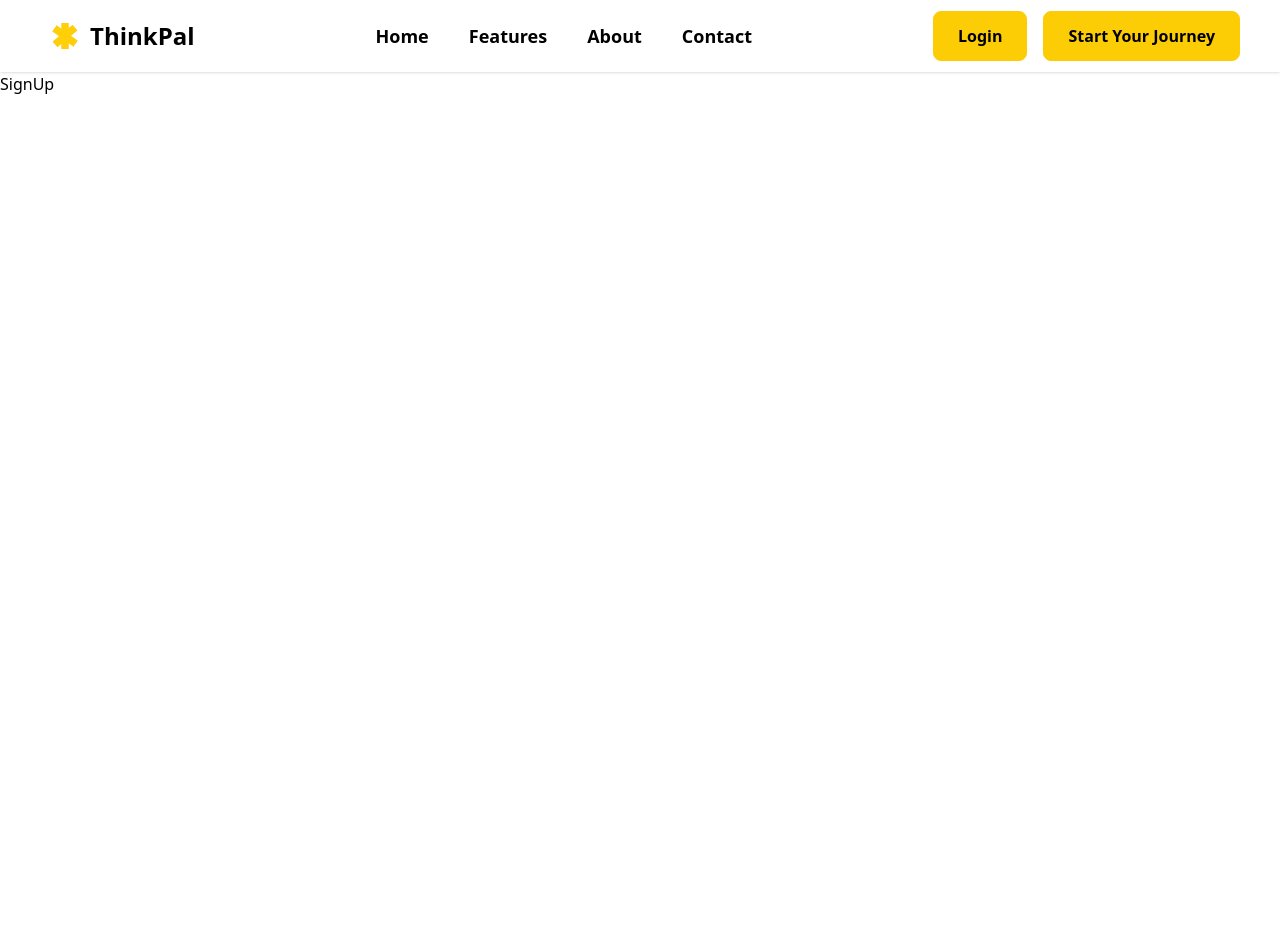
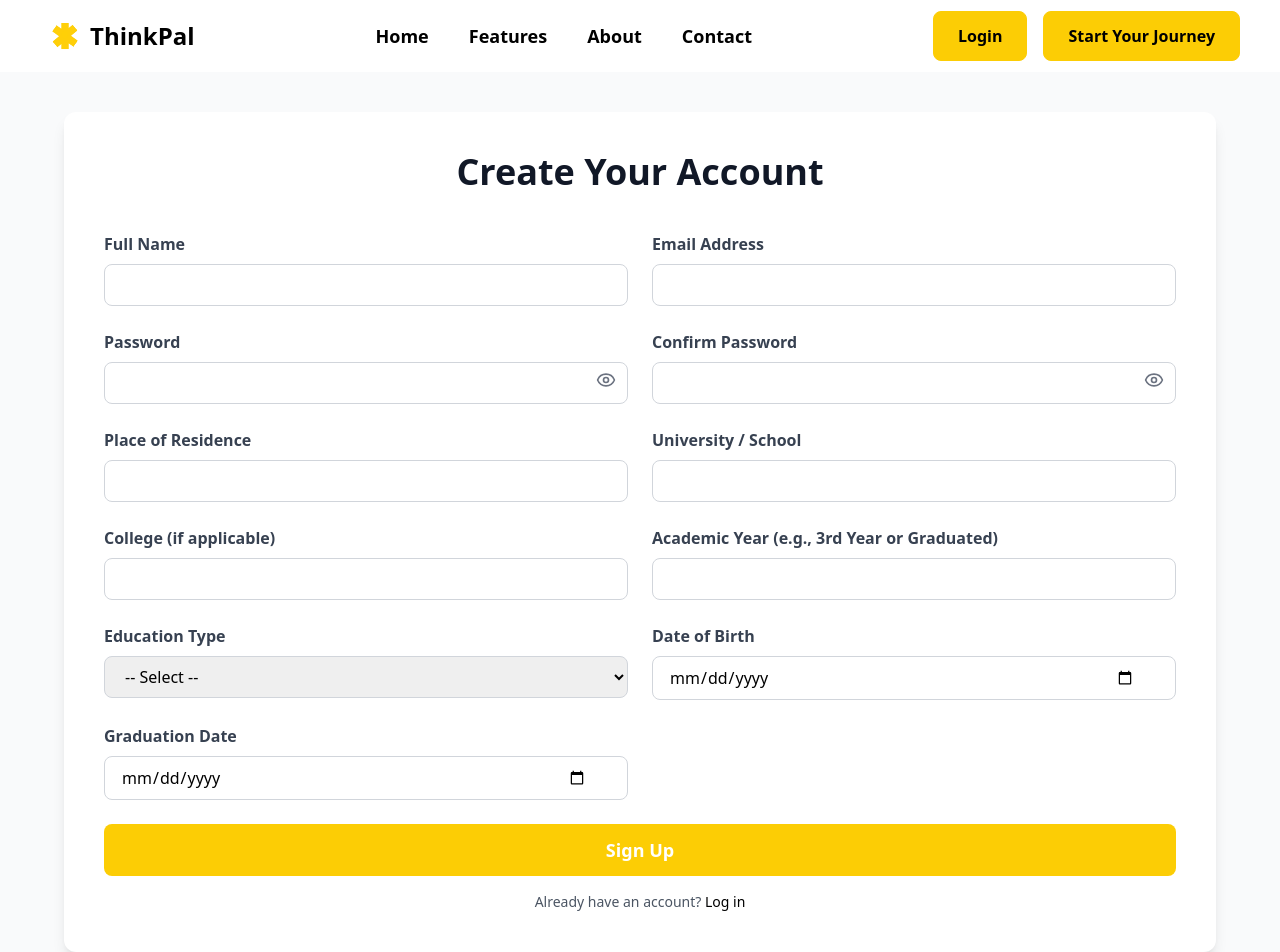
Before and after one commit to Abdalla-Elhagar/think-pal, a Next.js app: page /sign-up in a window 1280 px wide. Shown: the top 952 px of the page. Before the commit the page ends 800 px from the top, so only its background shows below. Built offline with nearby package versions, Linux system fonts and the light colour scheme.

Commit message:
SignUp data

```diff
--- a/package.json
+++ b/package.json
@@ -10,6 +10,7 @@
   },
   "dependencies": {
     "framer-motion": "^12.23.6",
+    "lucide-react": "^0.525.0",
     "next": "^15.3.1",
     "react": "19.1.0",
     "react-dom": "19.1.0",
--- a/src/app/sign-up/page.tsx
+++ b/src/app/sign-up/page.tsx
@@ -1,6 +1,143 @@
+'use client';
+import { useState } from 'react';
+import { Eye, EyeOff } from 'lucide-react';
 
 export default function SignUp() {
+  const [formData, setFormData] = useState({
+    fullName: '',
+    email: '',
+    password: '',
+    confirmPassword: '',
+    address: '',
+    university: '',
+    college: '',
+    academicLevel: '',
+    educationType: '',
+    birthDate: '',
+    graduationDate: ''
+  });
+
+  const handleChange = (e: React.ChangeEvent<HTMLInputElement | HTMLSelectElement>) => {
+    setFormData({ ...formData, [e.target.name]: e.target.value });
+  };
+
+  const handleSubmit = (e: React.FormEvent) => {
+    e.preventDefault();
+    console.log(formData);
+  };
+
   return (
-    <div>SignUp</div>
-  )
+    <div className="min-h-screen bg-gray-50 flex items-center justify-center px-4 py-10">
+      <div className="w-full max-w-6xl bg-white p-10 rounded-xl shadow-lg">
+        <h2 className="text-4xl font-bold mb-10 text-gray-900 text-center">Create Your Account</h2>
+        <form onSubmit={handleSubmit} className="grid grid-cols-1 md:grid-cols-2 gap-6">
+          <Input label="Full Name" name="fullName" type="text" onChange={handleChange} required />
+          <Input label="Email Address" name="email" type="email" onChange={handleChange} required />
+
+          <Input label="Password" name="password" type="password" onChange={handleChange} required />
+          <Input label="Confirm Password" name="confirmPassword" type="password" onChange={handleChange} required />
+
+          <Input label="Place of Residence" name="address" type="text" onChange={handleChange} />
+          <Input label="University / School" name="university" type="text" onChange={handleChange} />
+
+          <Input label="College (if applicable)" name="college" type="text" onChange={handleChange} />
+          <Input label="Academic Year (e.g., 3rd Year or Graduated)" name="academicLevel" type="text" onChange={handleChange} />
+
+          <Select
+            label="Education Type"
+            name="educationType"
+            options={['Bachelor', 'Diploma', 'Master', 'PhD']}
+            onChange={handleChange}
+          />
+          <Input label="Date of Birth" name="birthDate" type="date" onChange={handleChange} />
+          <Input label="Graduation Date" name="graduationDate" type="date" onChange={handleChange} />
+
+          <div className="md:col-span-2">
+            <button
+              type="submit"
+              className="w-full bg-[#fccd05] hover:bg-[#fccd05] text-white font-semibold py-3 px-6 rounded-lg text-lg transition"
+            >
+              Sign Up
+            </button>
+            <p className="text-center text-sm text-gray-600 mt-4">
+              Already have an account?{' '}
+              <a href="/login" className="font-medium text-black hover:underline">
+                Log in
+              </a>
+            </p>
+          </div>
+        </form>
+      </div>
+    </div>
+  );
 }
+
+function Input({
+  label,
+  name,
+  type,
+  onChange,
+  required = false
+}: {
+  label: string;
+  name: string;
+  type: string;
+  onChange: (e: React.ChangeEvent<HTMLInputElement>) => void;
+  required?: boolean;
+}) {
+  const [showPassword, setShowPassword] = useState(false);
+  const isPassword = type === 'password';
+
+  return (
+    <div className="flex flex-col relative">
+      <label htmlFor={name} className="text-gray-700 font-semibold mb-2">{label}</label>
+      <input
+        type={isPassword ? (showPassword ? 'text' : 'password') : type}
+        name={name}
+        id={name}
+        onChange={onChange}
+        required={required}
+        className="px-4 py-2 pr-10 border border-gray-300 rounded-lg focus:outline-none focus:ring-2 focus:ring-[#fccd05] hover:ring-2 hover:ring-[#fccd05] transition duration-200"
+      />
+
+      {isPassword && (
+        <span
+          onClick={() => setShowPassword(!showPassword)}
+          className="absolute right-3 top-10 cursor-pointer text-gray-500"
+        >
+          {showPassword ? <EyeOff size={20} /> : <Eye size={20} />}
+        </span>
+      )}
+    </div>
+  );
+}
+
+
+function Select({
+  label,
+  name,
+  options,
+  onChange
+}: {
+  label: string;
+  name: string;
+  options: string[];
+  onChange: (e: React.ChangeEvent<HTMLSelectElement>) => void;
+}) {
+  return (
+    <div className="flex flex-col">
+      <label htmlFor={name} className="text-gray-700 font-semibold mb-2">{label}</label>
+      <select
+        name={name}
+        id={name}
+        onChange={onChange}
+        className="px-4 py-2 border border-gray-300 rounded-lg focus:outline-none focus:ring-2 focus:ring-[#fccd05] transition"
+      >
+        <option value="">-- Select --</option>
+        {options.map((opt) => (
+          <option value={opt} key={opt}>{opt}</option>
+        ))}
+      </select>
+    </div>
+  );
+}
```
Also changed, not shown: 1 other file (tests, documents, lock files or other folders).
